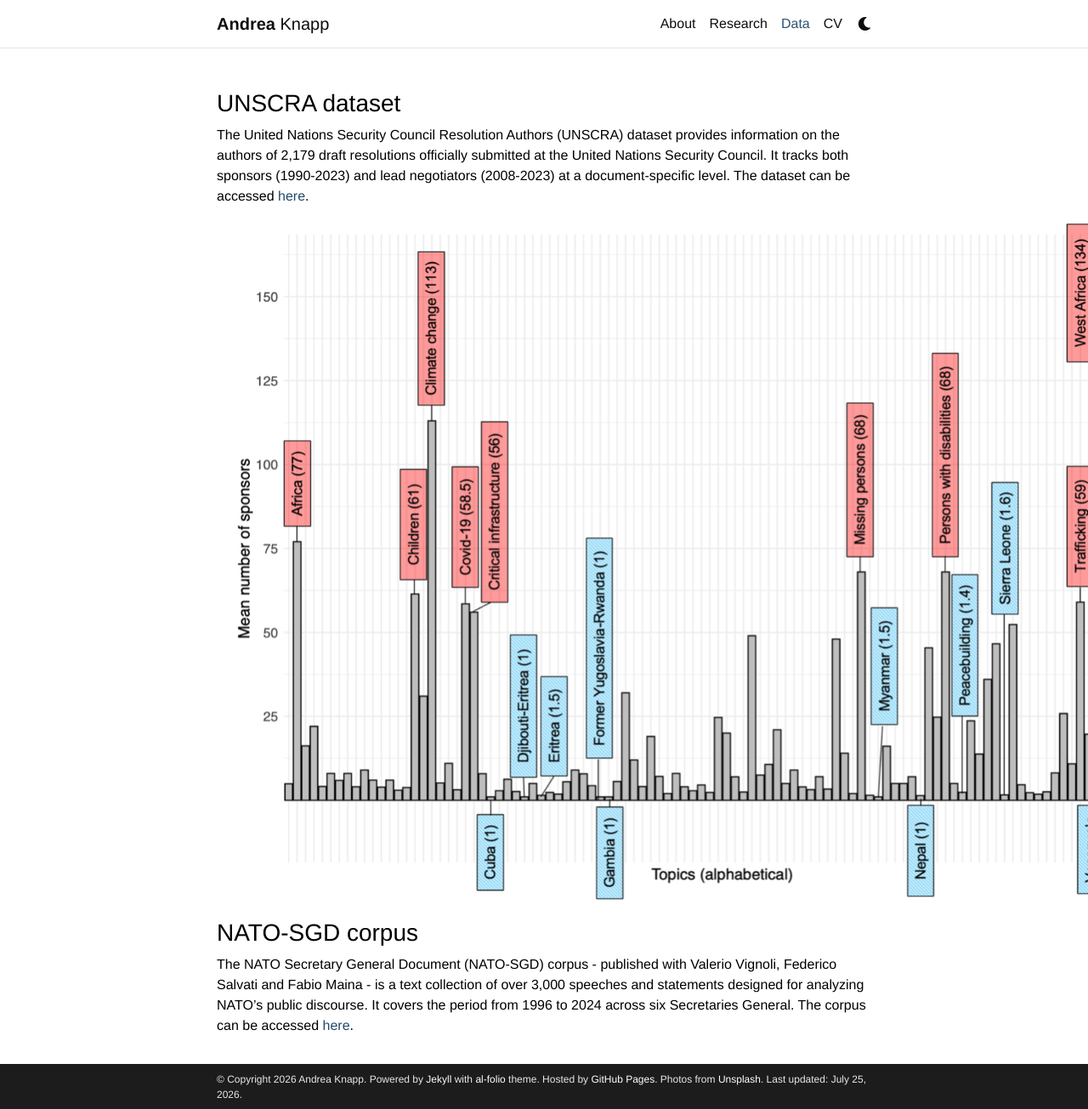
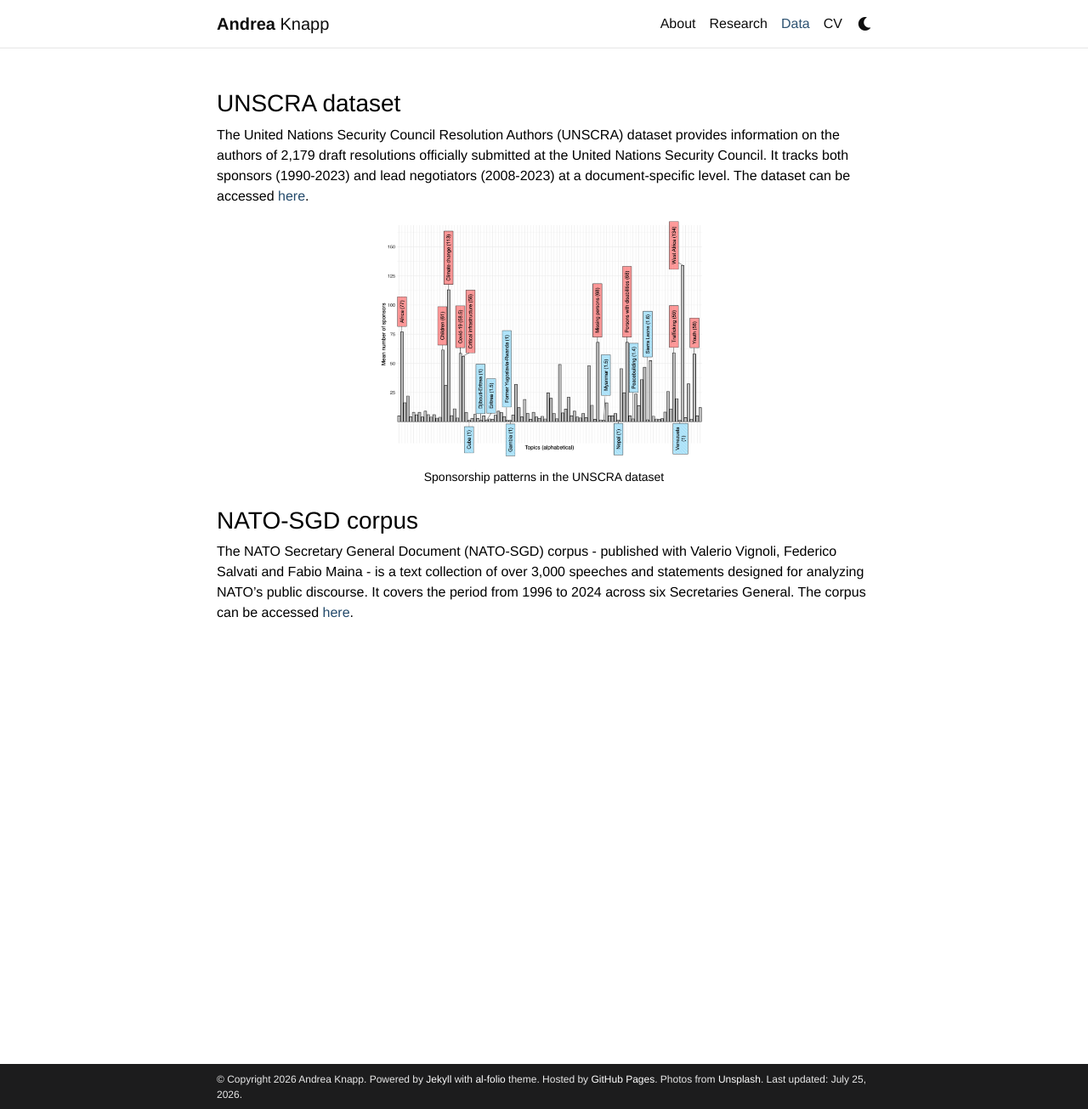
Before and after one commit to andrea-knpp/website, a Jekyll site: the page built from _pages/data.md, in a window 1280 px wide and 1305 px high. Shown: the whole window at 85% size. Built offline with Jekyll 4.4.1, drawn with Linux system fonts in a browser that asks for light colours; comment, search, counter and statistics services are not loaded; a style sheet for code colours, icons or effects is not loaded.

Commit message:
Update data.md

```diff
--- a/_pages/data.md
+++ b/_pages/data.md
@@ -11,7 +11,10 @@
 
 The United Nations Security Council Resolution Authors (UNSCRA) dataset provides information on the authors of 2,179 draft resolutions officially submitted at the United Nations Security Council. It tracks both sponsors (1990-2023) and lead negotiators (2008-2023) at a document-specific level. The dataset can be accessed [here](https://www.prio.org/journals/jpr/replicationdata).
 
-![UNSCRA dataset](/assets/img/Picture1.png)
+<div style="text-align: center;">
+  <img src="/assets/img/Picture1.png" alt="UNSCRA dataset" width="400">
+  <p class="caption">Sponsorship patterns in the UNSCRA dataset</p>
+</div>
 
 ### NATO-SGD corpus
 
```
